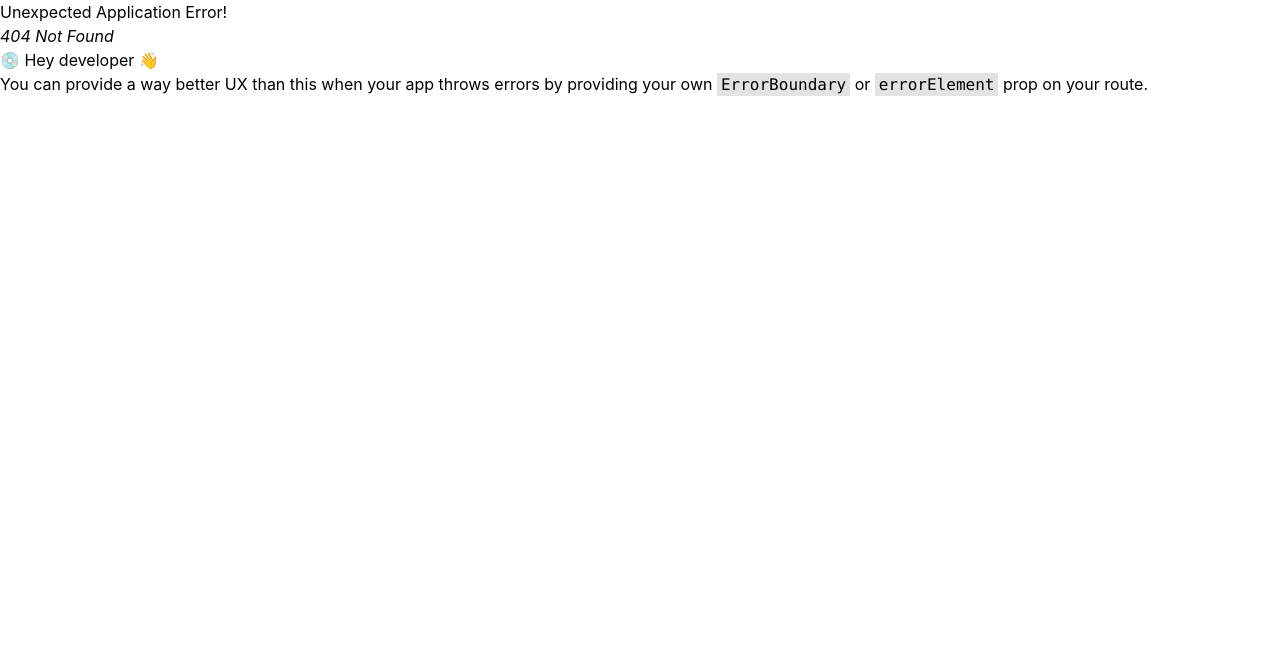
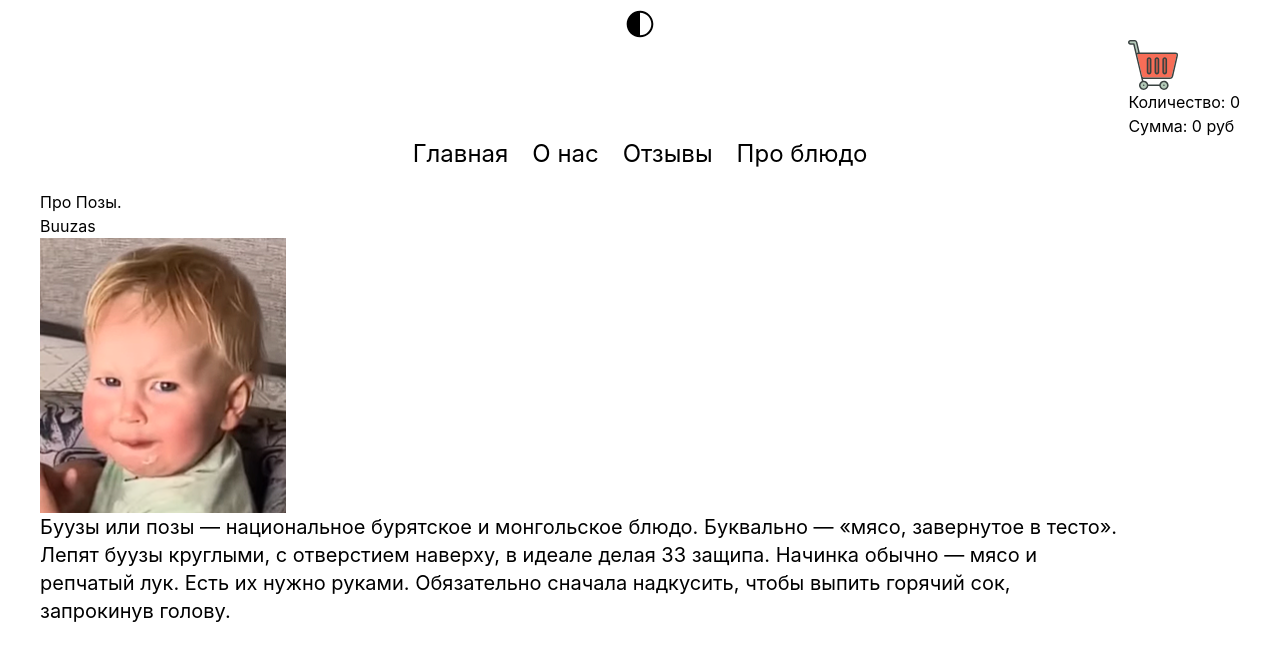
Before and after one commit to s1mplyvitek/react-repeat, a React (Create React App) app: page /oneitem in a window 1280 px wide. Before the commit this address had no page. Shown: the top 660 px of the page. Built offline with nearby package versions, Linux system fonts and the light colour scheme.

Commit message:
minhscreen

```diff
--- a/src/App.js
+++ b/src/App.js
@@ -20,10 +20,10 @@ function App() {
   }
 
   return (
-    <div className={"w-full h-full" +
-      (themeDark ? "dark bg-slate-950 text-white" : "")
+    <div className={"" +
+      (themeDark ? "dark bg-slate-950 min-h-screen text-white " : "")
       }>
-      <div className="">
+      <div className="container mx-auto px-10 py-2">
         <DarkThemeSwitcher darkTheme={themeDark} setDarkTheme={setDarkTheme}></DarkThemeSwitcher>
         <CartWidget cart={cart}></CartWidget>
         <MainMenu />
--- a/src/components/CartWidget/index.js
+++ b/src/components/CartWidget/index.js
@@ -3,7 +3,7 @@ import CartIcon from "../svg/CartIcon";
 
 const CartWidget = ({ cart }) => {
     return (
-        <div className="mx-auto px-10 py-1 container grid justify-end ">
+        <div className="grid justify-end ">
             <div>
                 <CartIcon />
             </div>
--- a/src/components/MainMenu/index.js
+++ b/src/components/MainMenu/index.js
@@ -3,11 +3,13 @@ import { Link } from "react-router-dom";
 const MainMenu = () => {
     let menuItems = [
         { title: "Главная", link: "/" },
-        { title: "О нас", link: "/about" }
+        { title: "О нас", link: "/about" },
+        { title: "Отзывы", link: "/recall" },
+        { title: "Про блюдо", link: "/oneitem" }
     ]
 
     return (
-        <div className="flex gap-6 px-20 text-2xl justify-center">
+        <div className="flex pb-5 gap-6 text-2xl justify-center">
             {menuItems.map((item) => (
                 <Link to={item.link}>{item.title}</Link>
             ))}
--- a/src/pages/AboutPage/index.js
+++ b/src/pages/AboutPage/index.js
@@ -2,7 +2,7 @@ import { Link } from "react-router-dom";
 
 const AboutPage = () => {
     return (
-        <div className="container mx-auto">
+        <div className="">
             <h1>О нашем заведении</h1>
             <p>Самое лучшее кафе в городе!</p>
 
--- a/src/pages/MenuPage/index.js
+++ b/src/pages/MenuPage/index.js
@@ -5,7 +5,7 @@ import dish from "../../fakeData/menu";
 const Menu = ({ onItemBuy, }) => {
 
   return (
-    <div className={"container mx-auto px-10 py-2 gap-10 grid grid-cols-1 sm:grid-cols-2 md:grid-cols-3 lg:grid-cols-4"}
+    <div className={"gap-10 grid grid-cols-1 sm:grid-cols-2 md:grid-cols-3 lg:grid-cols-4"}
     >
       {dish.map((item) => (
         <MenuCard item={item} onClickBuy={onItemBuy} />
--- /dev/null
+++ b/src/pages/OneItemPage/index.js
@@ -0,0 +1,17 @@
+import { useParams } from "react-router-dom";
+import dish from "../../fakeData/menu";
+
+const OneItemPage = () => {
+    const { id } = useParams();
+    let oneItem = dish.find((item) => item.id == 1);
+    return (
+
+        <div>Про Позы.
+            <h1>{oneItem.name}</h1>
+            <img src={oneItem.image}></img>
+            <p className="text-xl text-left pr-10 mr-20">Буузы или позы — национальное бурятское и монгольское блюдо. Буквально — «мясо, завернутое в тесто». Лепят буузы круглыми, с отверстием наверху, в идеале делая 33 защипа. Начинка обычно — мясо и репчатый лук. Есть их нужно руками. Обязательно сначала надкусить, чтобы выпить горячий сок, запрокинув голову.</p>
+        </div>
+    );
+};
+
+export default OneItemPage
--- /dev/null
+++ b/src/pages/RecallPage/index.js
@@ -0,0 +1,14 @@
+
+const RecallPage = () => {
+
+    return (
+        <>Оставьте отзыв!<br></br>
+            <div className="border-solid border-2">
+                <textarea ></textarea>
+            </div>
+        </>
+
+    );
+};
+
+export default RecallPage
```
Also changed, not shown: src/router/index.js (+10 -0 lines).
